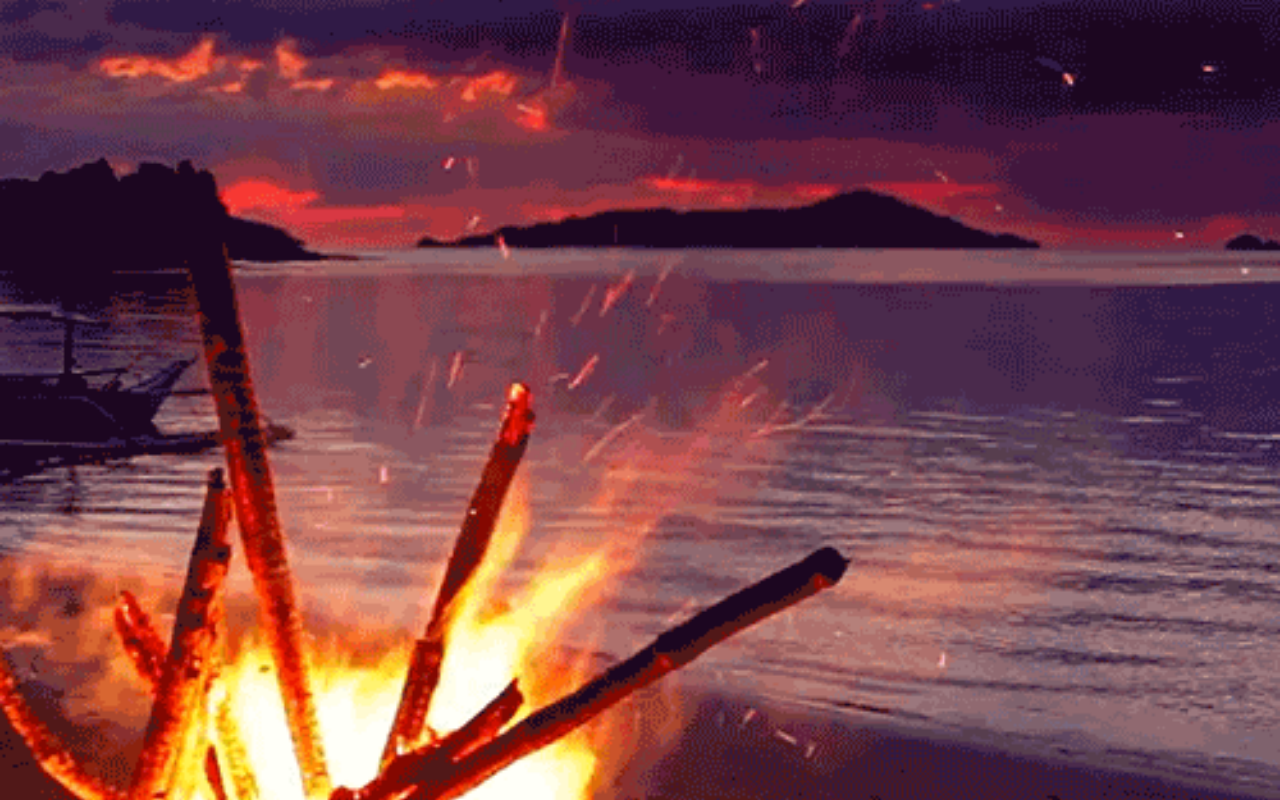
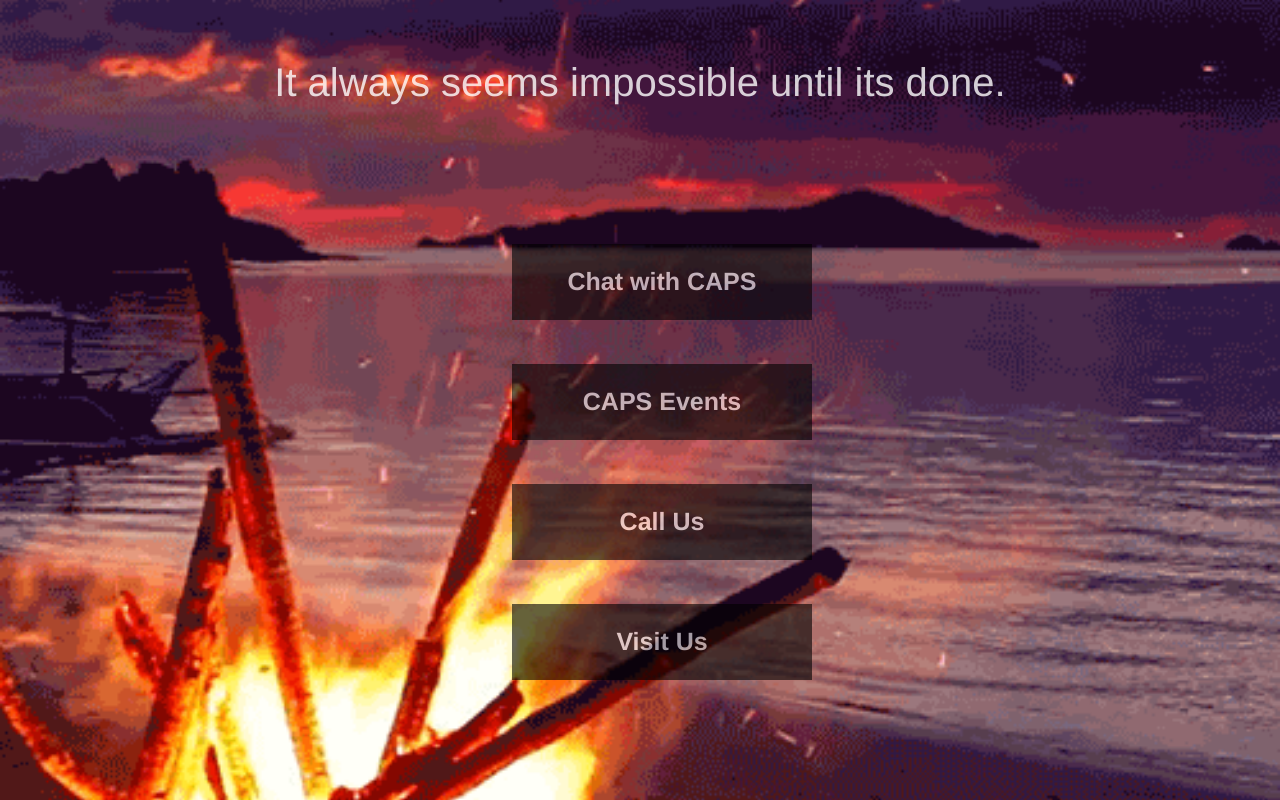
Before and after one commit to JustJaw/HackHealth, a plain HTML site: page slider.html in a window 1280 px wide. Drawn offline with nearby package versions, Linux system fonts and the light colour scheme.

Commit message:
UI changes

```diff
--- a/_second.css
+++ b/_second.css
@@ -26,26 +26,82 @@ h1{
 }
 .scroll_down a{
     position: fixed;
-    left: 70%;
+    left: 40%;
+    bottom: 60%;
     background-color: black;
-    opacity: 0.9;
+    opacity: 0.6;
     font-size: 25px;
     color: white;
     padding: 20px;
-    width: 200px;
+    width: 300px;
     text-align: center;
     font-weight: bold;
 }
-.scroll_down:hover a:hover {
+.scroll_down1 a{
+    position: fixed;
+    left: 40%;
+    bottom: 45%;
+    background-color: black;
+    opacity: 0.6;
+    font-size: 25px;
+    color: white;
+    padding: 20px;
+    width: 300px;
+    text-align: center;
+    font-weight: bold;
+}
+.scroll_down2 a{
+    position: fixed;
+    left: 40%;
+    bottom: 30%;
+    background-color: black;
+    opacity: 0.6;
+    font-size: 25px;
+    color: white;
+    padding: 20px;
+    width: 300px;
+    text-align: center;
+    font-weight: bold;
+}
+.scroll_down3 a{
+    position: fixed;
+    left: 40%;
+    bottom: 15%;
+    background-color: black;
+    opacity: 0.6;
+    font-size: 25px;
+    color: white;
+    padding: 20px;
+    width: 300px;
+    text-align: center;
+    font-weight: bold;
+}
+.scroll_down:hover a:hover, .scroll_down1:hover a:hover ,.scroll_down2:hover a:hover, .scroll_down3:hover a:hover  {
     background-color: maroon;
     border: solid 2px white;
     text-decoration: none;
 
 }
-.scroll_down:hover>h1{
-    display: none;
-}
+
 .player{
    position: relative;
    left:-10000px;
 }
+h2{
+    text-align: center;
+    position: relative;
+    top: 40px;
+    font-size: 50%;
+    opacity: .8;
+}
+@media (max-width: 650px) {
+    h2{
+        font-size: 45%;
+        top:20px;
+    }
+    .scroll_down a, .scroll_down1 a, .scroll_down2 a, .scroll_down3 a{
+        left:15%;
+
+
+    }
+ }
--- a/slider.html
+++ b/slider.html
@@ -32,7 +32,25 @@
 	<script type="text/javascript" src="js/bootstrap.min.js"></script>
 	<!--Bootstrap-start-->
 	<script src="https://maxcdn.bootstrapcdn.com/bootstrap/3.3.6/js/bootstrap.min.js" integrity="sha384-0mSbJDEHialfmuBBQP6A4Qrprq5OVfW37PRR3j5ELqxss1yVqOtnepnHVP9aJ7xS" crossorigin="anonymous"></script>
+        <div class="">
+            <h2>It always seems impossible until its done. </h2>
+             <div class="scroll_down">
+                    <a href="slider.html">Chat with CAPS</a>
+             </div>
+             <div class="scroll_down1">
+                    <a href="https://studentaffairs.stonybrook.edu/caps/calendar.html">CAPS Events</a>
+             </div>
+            <div class="scroll_down3">
+                    <a href="https://www.google.com/maps/place/Counseling+and+Psychological+Services/@40.9192285,-73.1917679,12z/data=!4m18!1m12!4m11!1m3!2m2!1d-73.1213868!2d40.9214336!1m6!1m2!1s0x89e838aa35b49287:0x53f32d877b599414!2scaps!2m2!1d-73.121728!2d40.9192497!3m4!1s0x89e838aa35b49287:0x53f32d877b599414!8m2!3d40.9192497!4d-73.121728">Visit Us</a>
+             </div>
 
+            <div class="scroll_down2">
+                    <a href="tel:(631) 632-6720">Call Us</a>
+             </div>
+
+
+
+        </div>
 
         <audio  controls autoplay class="player">
 
```
Also changed, not shown: style.css (+9 -0 lines).
